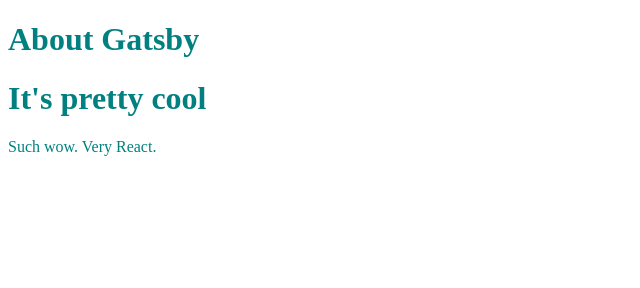
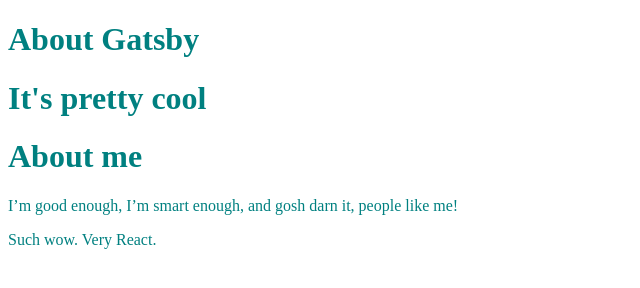
Before and after one commit to vinay72/gatsbyJS, a Gatsby site in the folder hello-world/: page /aboutus in a window 1280 px wide. Shown: the whole page, without its empty margins (0-640 px from the left). Built offline with nearby package versions, Linux system fonts and the light colour scheme; Gatsby itself is replaced by a stand-in of ours.

Commit message:
Update aboutus.js

```diff
--- a/hello-world/src/pages/aboutus.js
+++ b/hello-world/src/pages/aboutus.js
@@ -4,6 +4,8 @@
   <div style={{ color: `teal` }}>
     <Header headerText="About Gatsby"/>
   <Header headerText="It's pretty cool" />
+  <h1>About me</h1>
+      <p>I’m good enough, I’m smart enough, and gosh darn it, people like me!</p>
     <p>Such wow. Very React.</p>
   </div>
 )
```
